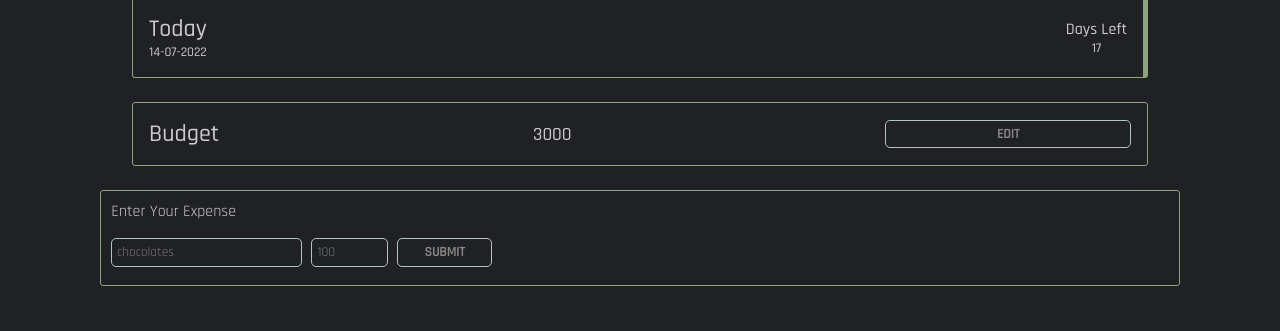
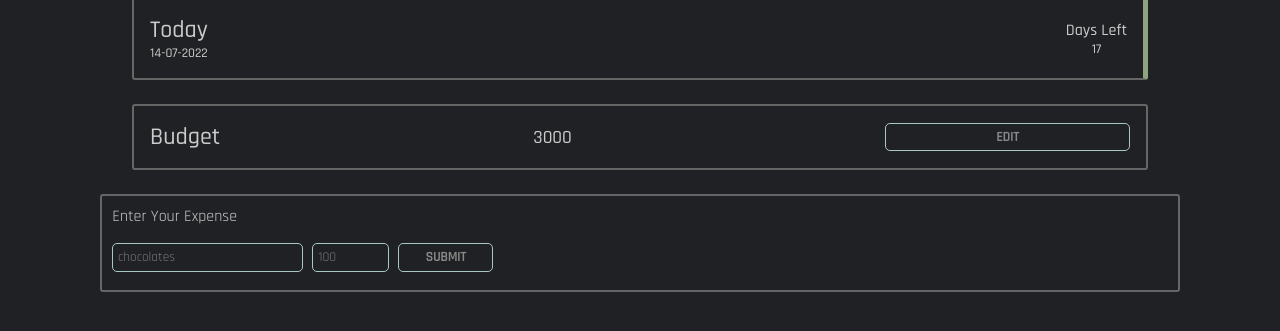
Before and after one commit to Aditi002-holo/expense-tracker, a plain HTML site: page index.html in a window 1280 px wide. Shown: the part 97-428 px from the top of the page. Drawn offline with Linux system fonts and the light colour scheme; a web font is replaced by a local one.

```diff
--- a/style.css
+++ b/style.css
@@ -1,6 +1,9 @@
 @import url('https://fonts.googleapis.com/css2?family=Rajdhani:wght@300;400;500&display=swap');
 @import url('https://fonts.googleapis.com/css2?family=Edu+VIC+WA+NT+Beginner&display=swap');
 
+:root {
+    --olive-green: #8DA47E;
+}
 
 * {
     box-sizing: border-box;
@@ -27,7 +30,7 @@ h1, h2, h3, h4, h5, h6 {
 }
 
 .vertical-line {
-    border-right: 5px solid #8DA47E;
+    border-right: 5px solid var(--olive-green);
     height: inherit;
 }
 
@@ -42,7 +45,7 @@ section {
     align-items: center;
     margin: 0 auto;
     padding: 10px;
-    border: 0.1rem solid #8DA47E;
+    border: 0.15rem solid #666;
     border-radius: 3px;
 }
 
```
